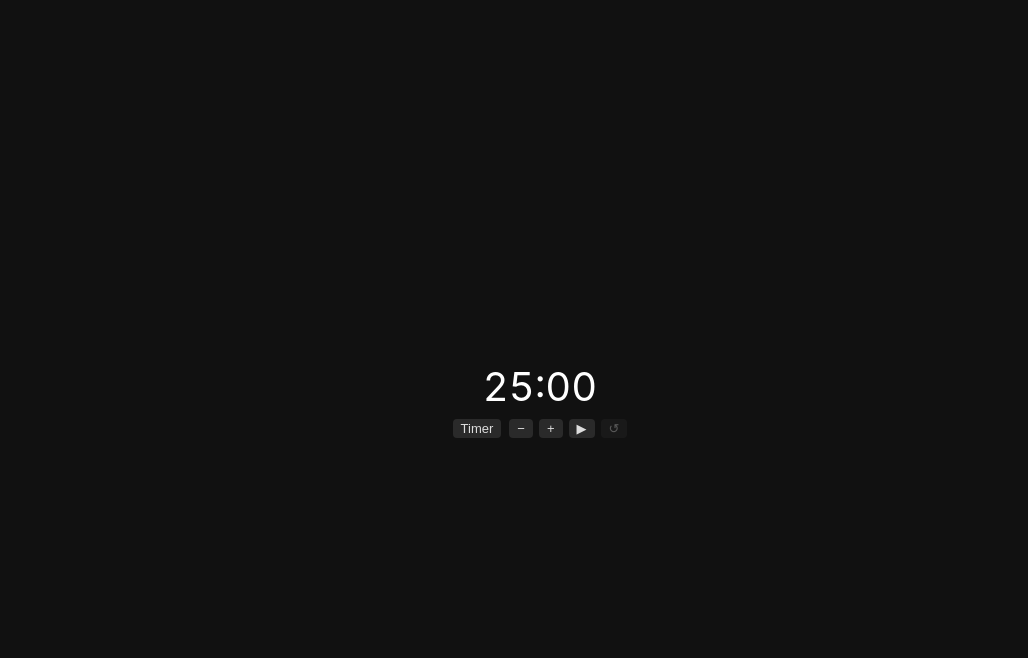
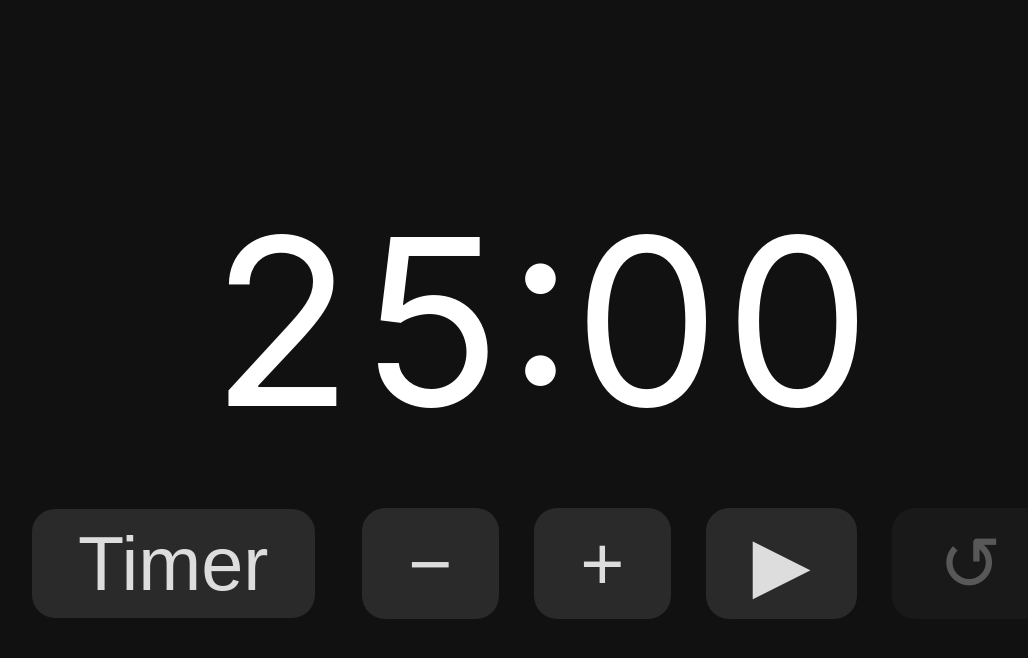
Before and after one commit to raj2208/Clock, an Electron app: page index.html in a window 1280 px wide. Both pictures are taken after a click on the button "Clock". Shown: the whole page, without its empty margins (100-1128 px from the left). Drawn offline with Linux system fonts and the light colour scheme.

Commit message:
make the clock resizable with scaling content

```diff
--- a/style.css
+++ b/style.css
@@ -1,3 +1,11 @@
+/*
+  Everything is sized in rem, and 1rem is 1/22 of the window width. So when the window
+  is resized, the whole clock scales together: at the default 220px width, 1rem is 10px.
+*/
+html {
+  font-size: calc(100vw / 22);
+}
+
 body {
   margin: 0;
   height: 100vh;
@@ -5,7 +13,7 @@ body {
   flex-direction: column;
   align-items: center;
   justify-content: center;
-  gap: 8px;
+  gap: 0.8rem;
   background: #111;
   color: #fff;
   font-family: -apple-system, BlinkMacSystemFont, sans-serif;
@@ -19,7 +27,7 @@ body {
 }
 
 .display {
-  font-size: 40px;
+  font-size: 4rem;
   /* Every digit gets the same width, so the display doesn't wobble as numbers change. */
   font-variant-numeric: tabular-nums;
 }
@@ -27,12 +35,12 @@ body {
 .row {
   display: flex;
   align-items: center;
-  gap: 8px;
+  gap: 0.8rem;
 }
 
 .controls {
   display: flex;
-  gap: 6px;
+  gap: 0.6rem;
 }
 
 /* Buttons must opt out of dragging, or clicking them would just move the window. */
@@ -41,9 +49,9 @@ button {
   background: #2a2a2a;
   color: #ddd;
   border: none;
-  border-radius: 4px;
-  padding: 2px 8px;
-  font-size: 13px;
+  border-radius: 0.4rem;
+  padding: 0.2rem 0.8rem;
+  font-size: 1.3rem;
   cursor: pointer;
 }
 
```
Also changed, not shown: main.js (+14 -2 lines).
